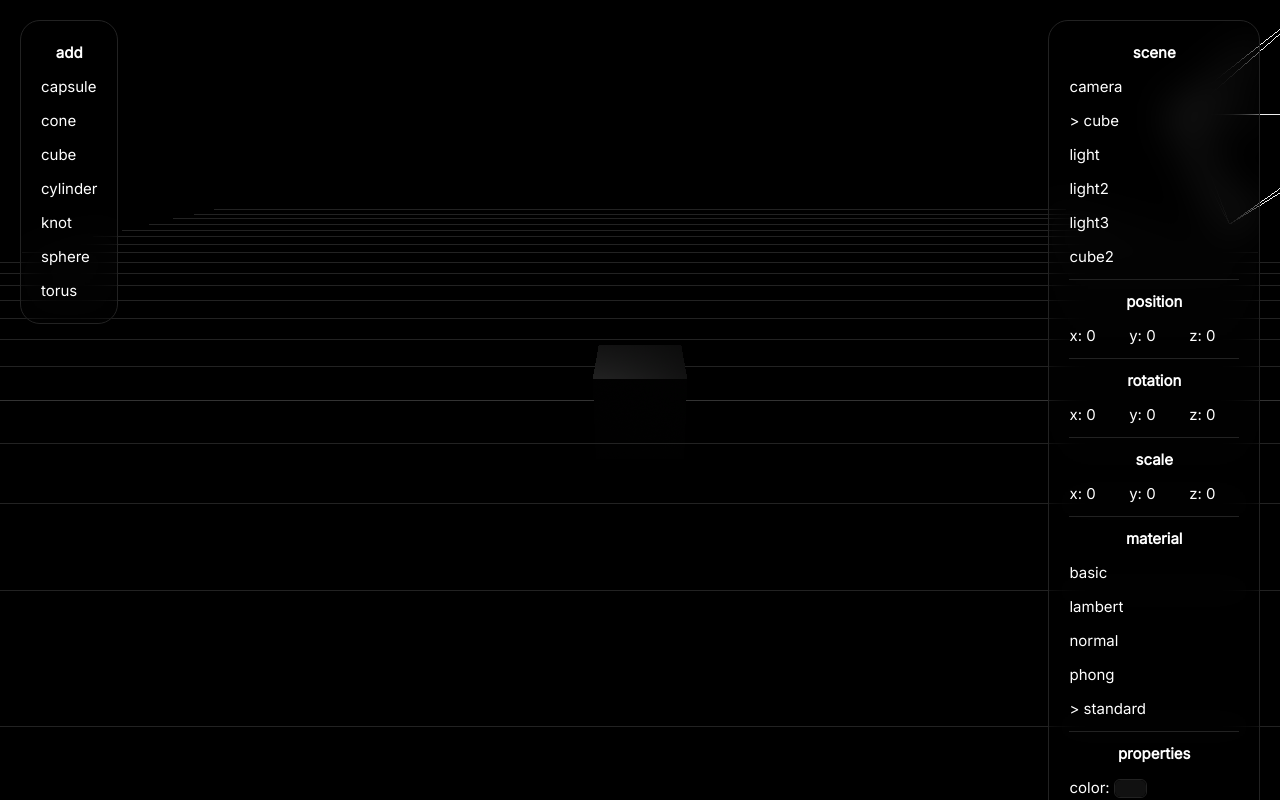
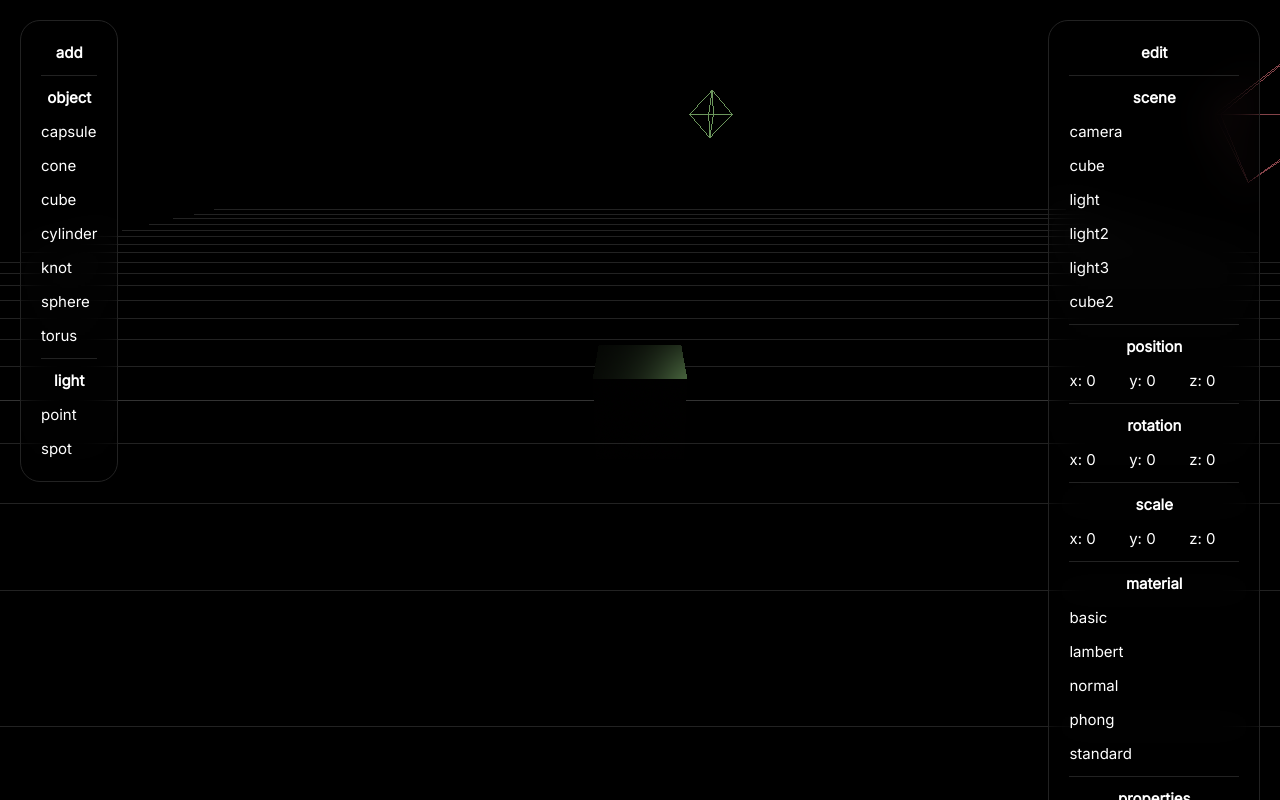
Before and after one commit to jordnpedersen/meridian, a website: page index.html in a window 1280 px wide. Drawn offline with nearby package versions, Linux system fonts and the light colour scheme.

Commit message:
fix: make helper same color as light

```diff
--- a/index.html
+++ b/index.html
@@ -15,6 +15,8 @@
 <body>
   <section id="add">
     <h1>add</h1>
+    <hr>
+    <h2>object</h2>
     <ul id="addObjects">
       <li><button id="addCapsule">capsule</button></li>
       <li><button id="addCone">cone</button></li>
@@ -24,12 +26,20 @@
       <li><button id="addSphere">sphere</button></li>
       <li><button id="addTorus">torus</button></li>
     </ul>
+    <hr>
+    <h2>light</h2>
+    <ul>
+      <li><button id="addPoint">point</button></li>
+      <li><button id="addSpot">spot</button></li>
+    </ul>
   </section>
-  <section id="scene">
-    <h1>scene</h1>
+  <section id="edit">
+    <h1>edit</h1>
+    <hr>
+    <h2>scene</h2>
     <ul id="sceneObjects">
       <li><button id="camera">camera</button></li>
-      <li>> <button id="cube">cube</button></li>
+      <li><button id="cube">cube</button></li>
       <li><button id="light">light</button></li>
       <li><button id="light2">light2</button></li>
       <li><button id="light3">light3</button></li>
@@ -80,7 +90,7 @@
       <li><button id="lambert">lambert</button></li>
       <li><button id="normal">normal</button></li>
       <li><button id="phong">phong</button></li>
-      <li>> <button id="standard">standard</button></li>
+      <li><button id="standard">standard</button></li>
     </ul>
     <hr>
     <h2>properties</h2>
--- a/src/configs/ui.js
+++ b/src/configs/ui.js
@@ -2,7 +2,7 @@
 
 const ui = {
   'add': document.getElementById('add'),
-  'scene': document.getElementById('scene'),
+  'edit': document.getElementById('edit'),
   'sceneObjects': document.getElementById('sceneObjects'),
   'position': {
     'x': document.getElementById('position-x'),
--- a/src/controls/transform.js
+++ b/src/controls/transform.js
@@ -14,6 +14,7 @@ let controls;
  */
 function createController() {
   controls = new TransformControls(camera, renderer.domElement);
+  controls.setSize(0.9);
   controls.addEventListener('change', render);
   controls.addEventListener('dragging-changed', event => {
     ORBIT.controls.enabled = !event.value;
--- a/src/lights/ambient.js
+++ b/src/lights/ambient.js
@@ -5,7 +5,6 @@ import {scene} from '/src/main.js';
 
 const COLOR = 0xeeeeee;
 const INTENSITY = 1;
-const HELPER_SIZE = 0.5;
 
 /**
  * Adds an ambient light to the scene with the following properties
@@ -17,23 +16,4 @@ function addLight(color = COLOR, intensity = INTENSITY) {
   scene.add(light);
 }
 
-/**
- * Adds a ambient light helper to the scene with the following properties
- * @param {THREE.PointLight} light light to replicate helper for
- * @param {float} helperSize size of helper
- */
-function addLightHelper(light, helperSize = HELPER_SIZE) {
-  const lightHelper = new THREE.PointLightHelper(light, helperSize, COLOR);
-  scene.add(lightHelper);
-}
-
-/**
- * Adds an ambient light with a corresponding point light helper to the scene with the following properties
- */
-function addLightWithHelper(color = COLOR, intensity = INTENSITY, helperSize = HELPER_SIZE) {
-  const light = new THREE.AmbientLight(COLOR, INTENSITY);
-  scene.add(light);
-  addLightHelper(light, helperSize);
-}
-
-export {addLight, addLightWithHelper};
+export {addLight};
--- a/src/lights/point.js
+++ b/src/lights/point.js
@@ -3,12 +3,12 @@
 import * as THREE from 'three';
 import {scene} from '/src/main.js';
 
-const POS = [1, 3, 1];
+const POS = [0, 0, 0];
 const COLOR = 0xeeeeee;
 const INTENSITY = 1;
 const DISTANCE = 0;
 const DECAY = 2;
-const HELPER_SIZE = 0.5;
+const HELPER_SIZE = 0.3;
 
 /**
  * Adds a point light to the scene with the following properties
@@ -29,8 +29,8 @@ function addLight(pos = POS, color = COLOR, intensity = INTENSITY, distance = DI
  * @param {THREE.PointLight} light light to replicate helper for
  * @param {float} helperSize size of helper
  */
-function addLightHelper(light, helperSize = HELPER_SIZE) {
-  const lightHelper = new THREE.PointLightHelper(light, helperSize, COLOR);
+function addLightHelper(light, helperSize = HELPER_SIZE, color) {
+  const lightHelper = new THREE.PointLightHelper(light, helperSize, color);
   scene.add(lightHelper);
 }
 
@@ -47,7 +47,7 @@ function addLightWithHelper(pos = POS, color = COLOR, intensity = INTENSITY, dis
   const light = new THREE.PointLight(color, intensity, distance, decay);
   light.position.set(pos[0], pos[1], pos[2]);
   scene.add(light);
-  addLightHelper(light, helperSize);
+  addLightHelper(light, helperSize, color);
 }
 
 export {addLight, addLightHelper, addLightWithHelper};
--- a/src/main.css
+++ b/src/main.css
@@ -38,7 +38,7 @@ ul {
 button {
   background: transparent;
 }
-#scene {
+#edit {
   right: 0;
 }
 hr {
--- a/src/main.js
+++ b/src/main.js
@@ -38,8 +38,8 @@ function init() {
 
   AMBIENT.addLight();
 
-  POINT.addLightWithHelper([3, 3, 3]);
-  POINT.addLightWithHelper([-1, 6, -3]);
+  POINT.addLightWithHelper([1, 3, -3], 0x6b965c);
+  POINT.addLightWithHelper([3, 3, 3], 0x854349);
 
   window.addEventListener('resize', () => {
     camera.aspect = window.innerWidth / window.innerHeight;
--- a/src/materials/basic.js
+++ b/src/materials/basic.js
@@ -3,8 +3,7 @@
 import * as THREE from 'three';
 
 const material = new THREE.MeshBasicMaterial({
-  color: 0x030303,
-  dithering: true,
+  color: 0x111111,
   opacity: 1,
   transparent: true
 });
--- a/src/materials/lambert.js
+++ b/src/materials/lambert.js
@@ -3,7 +3,7 @@
 import * as THREE from 'three';
 
 const material = new THREE.MeshLambertMaterial({
-  color: 0x030303,
+  color: 0x111111,
   dithering: true,
   opacity: 1,
   transparent: true
--- a/src/materials/outline.js
+++ b/src/materials/outline.js
@@ -3,7 +3,7 @@
 import * as THREE from 'three';
 
 const material = new THREE.MeshBasicMaterial({
-  color: 0xeeeeee,
+  color: 0x006070,
   side: THREE.BackSide
 });
 
--- a/src/materials/phong.js
+++ b/src/materials/phong.js
@@ -3,7 +3,7 @@
 import * as THREE from 'three';
 
 const material = new THREE.MeshPhongMaterial({
-  color: 0x030303,
+  color: 0x111111,
   dithering: true,
   opacity: 1,
   shininess: 30,
--- a/src/raycast.js
+++ b/src/raycast.js
@@ -26,7 +26,7 @@ window.addEventListener('mousemove', event => {
  */
 function clickedUI(event) {
   for (let i = 0; i < event.composedPath().length; i++) {
-    if (event.composedPath()[i] === ui.add || event.composedPath()[i] === ui.scene) {
+    if (event.composedPath()[i] === ui.add || event.composedPath()[i] === ui.edit) {
       return true;
     }
   }
--- a/src/utils/outline.js
+++ b/src/utils/outline.js
@@ -11,7 +11,7 @@ function createOutline(object) {
   if (!object.hasOutline) {
     const outlineMesh = new THREE.Mesh(object.geometry, OUTLINE.material);
     outlineMesh.position.copy(object.position);
-    outlineMesh.scale.multiplyScalar(1.05);
+    outlineMesh.scale.multiplyScalar(1.03);
     outlineMesh.static = true;
     outlineMesh.name = 'outline';
     object.add(outlineMesh);
```
